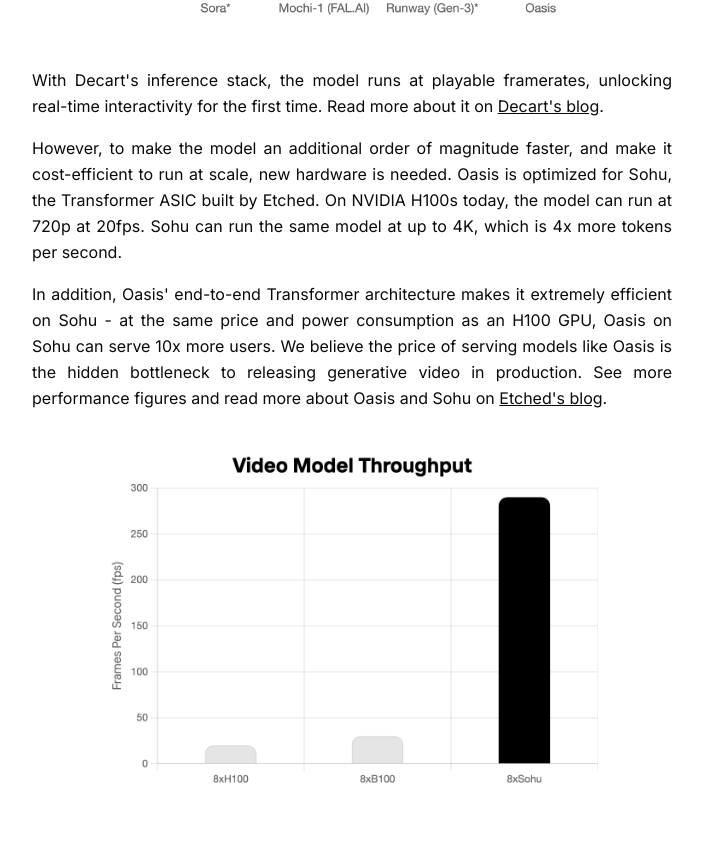
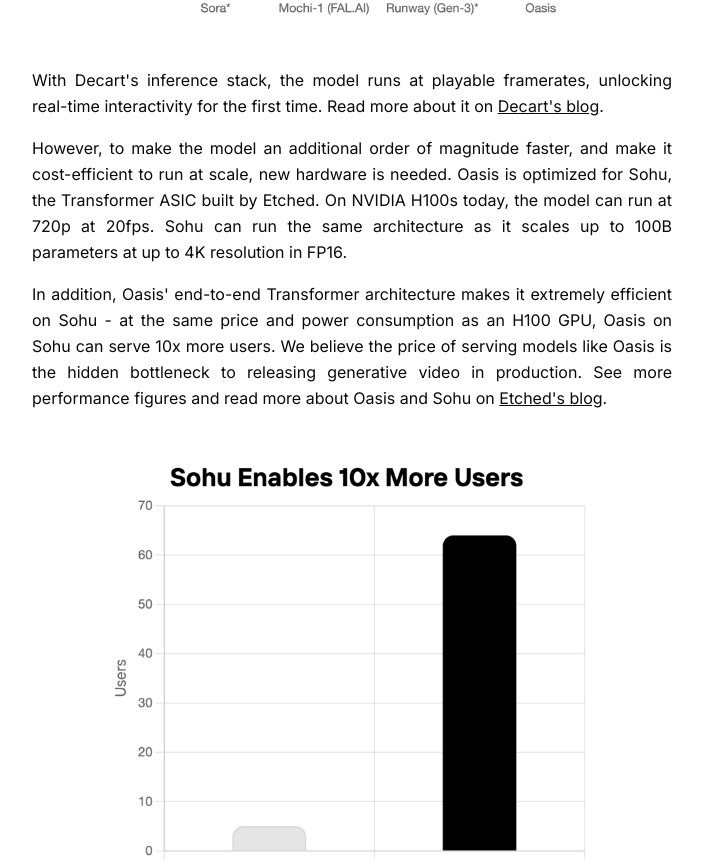
Before and after one commit to oasis-model/oasis-web, a Next.js app: page / in a window 1280 px wide. Shown: the part 5504-6365 px from the top of the page, without its empty margins (288-991 px from the left). Built offline with nearby package versions, Linux system fonts and the light colour scheme.

Commit message:
New images

```diff
--- a/src/app/page.tsx
+++ b/src/app/page.tsx
@@ -281,12 +281,16 @@
 
         <p className="text-justify leading-relaxed">With Decart&apos;s inference stack, the model runs at playable framerates, unlocking real-time interactivity for the first time. Read more about it on <a className="underline" href="https://decart.ai/blog/training-the-world-model">Decart&apos;s blog</a>.</p>
 
-        <p className="text-justify leading-relaxed">However, to make the model an additional order of magnitude faster, and make it cost-efficient to run at scale, new hardware is needed. Oasis is optimized for Sohu, the Transformer ASIC built by Etched. On NVIDIA H100s today, the model can run at 720p at 20fps. Sohu can run the same model at up to 4K, which is 4x more tokens per second. </p>
+        <p className="text-justify leading-relaxed">However, to make the model an additional order of magnitude faster, and make it cost-efficient to run at scale, new hardware is needed. Oasis is optimized for Sohu, the Transformer ASIC built by Etched. On NVIDIA H100s today, the model can run at 720p at 20fps. Sohu can run the same architecture as it scales up to 100B parameters at up to 4K resolution in FP16. </p>
+
+        {/* <section className="flex justify-center items-center my-4">
+        <Image src="/future.png" alt="Performance" width={500} height={500} />
+        </section> */}
 
         <p className="text-justify leading-relaxed">In addition, Oasis&apos; end-to-end Transformer architecture makes it extremely efficient on Sohu - at the same price and power consumption as an H100 GPU, Oasis on Sohu can serve 10x more users. We believe the price of serving models like Oasis is the hidden bottleneck to releasing generative video in production. See more performance figures and read more about Oasis and Sohu on <a className="underline" href="https://etched.ai/blog">Etched&apos;s blog</a>.</p>
 
         <section className="flex justify-center items-center my-4">
-        <Image src="/sohu.png" alt="Performance" width={500} height={500} />
+        <Image src="/users.png" alt="Performance" width={500} height={500} />
         </section>
 
         <h2 className="text-2xl font-bold text-center mt-8">Future Explorations</h2>
```
Also changed, not shown: public/future.png (added), public/users.png (added).
